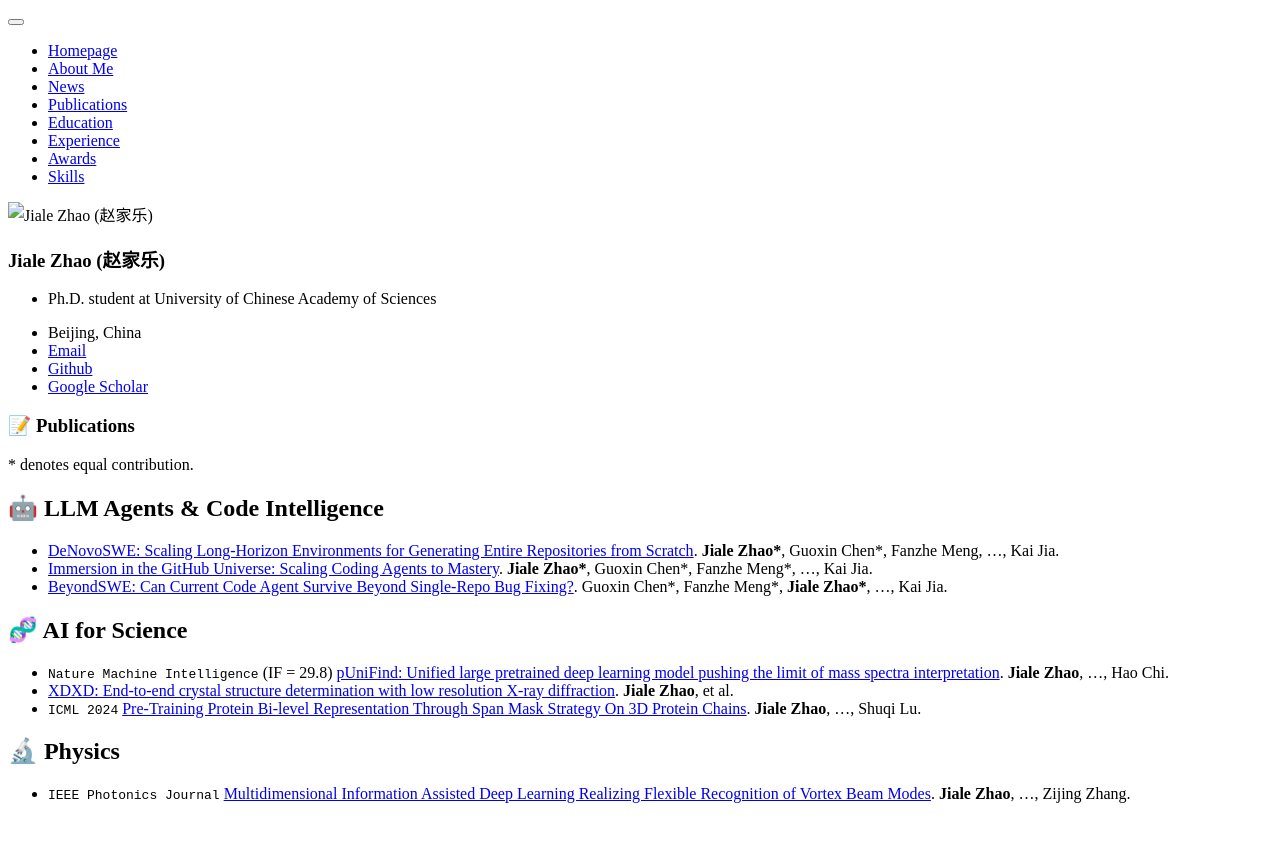
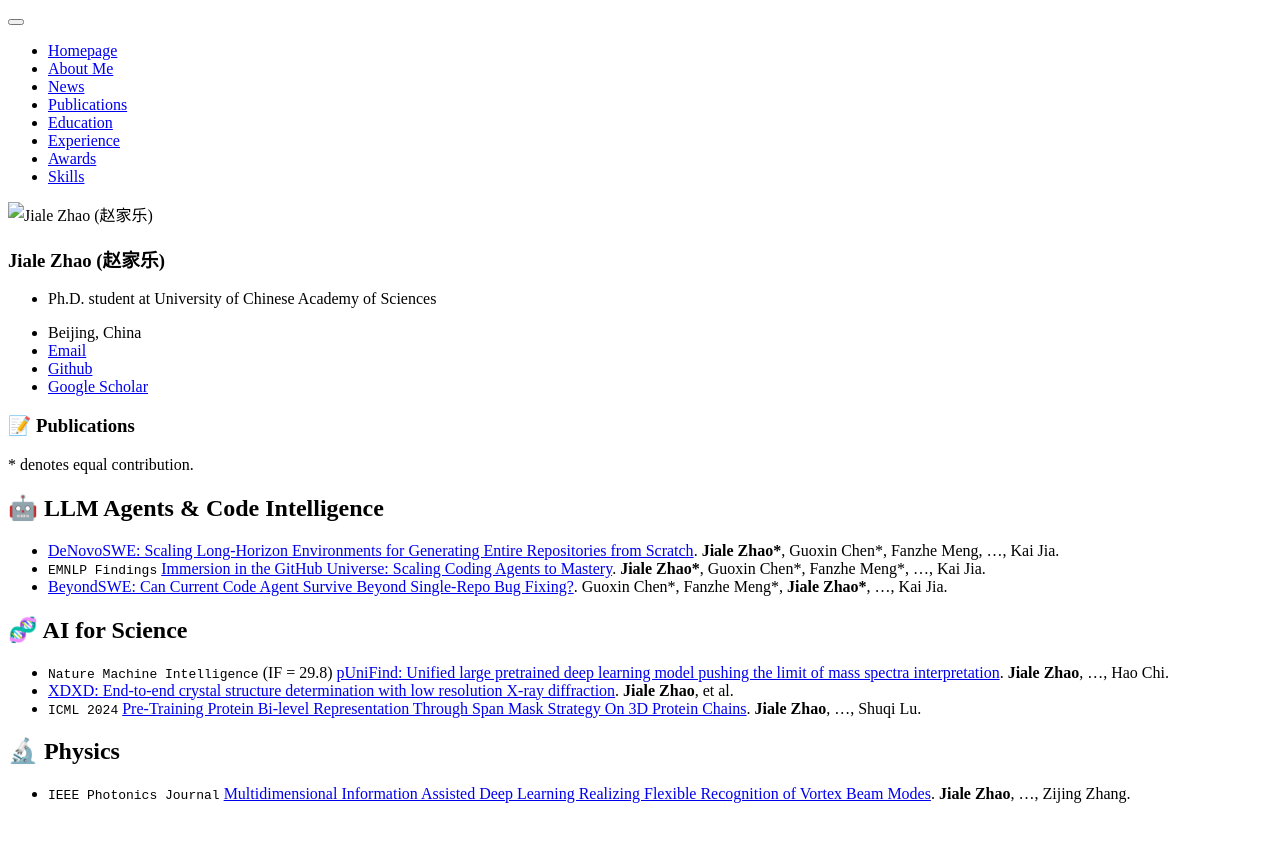
Before and after one commit to Heisenburger2020/Heisenburger2020.github.io, a Jekyll site: the page built from _pages/includes/pub.md, in a window 1280 px wide. Shown: the top 842 px of the page. Built offline with Jekyll 4.4.1, drawn with Linux system fonts in a browser that asks for light colours; our own code applies the rules of GitHub Pages for plain Markdown files.

Commit message:
update paper

```diff
--- a/_pages/includes/pub.md
+++ b/_pages/includes/pub.md
@@ -4,7 +4,7 @@
 
 ## 🤖 LLM Agents & Code Intelligence
 - [DeNovoSWE: Scaling Long-Horizon Environments for Generating Entire Repositories from Scratch](https://arxiv.org/abs/2606.10728). **Jiale Zhao\***, Guoxin Chen\*, Fanzhe Meng, ..., Kai Jia.
-- [Immersion in the GitHub Universe: Scaling Coding Agents to Mastery](https://arxiv.org/abs/2602.09892). **Jiale Zhao\***, Guoxin Chen\*, Fanzhe Meng\*, ..., Kai Jia.
+- `EMNLP Findings` [Immersion in the GitHub Universe: Scaling Coding Agents to Mastery](https://arxiv.org/abs/2602.09892). **Jiale Zhao\***, Guoxin Chen\*, Fanzhe Meng\*, ..., Kai Jia.
 - [BeyondSWE: Can Current Code Agent Survive Beyond Single-Repo Bug Fixing?](https://arxiv.org/abs/2603.03194). Guoxin Chen\*, Fanzhe Meng\*, **Jiale Zhao\***, ..., Kai Jia.
 
 ## 🧬 AI for Science
```
